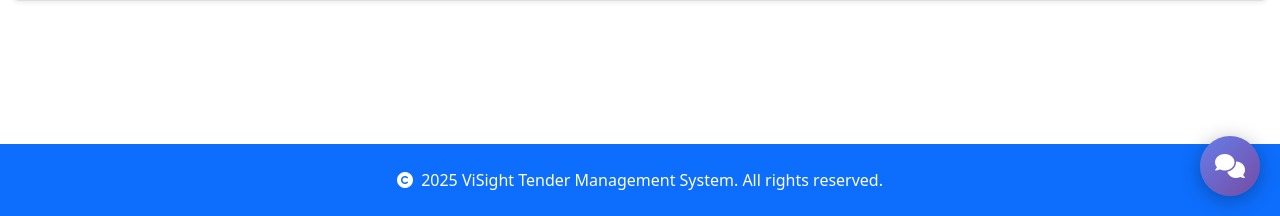
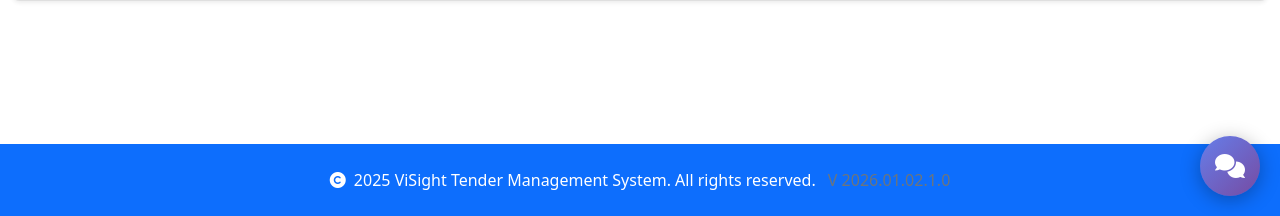
Before and after one commit to cmukoyi/tms, a Flask app: page /dashboard in a window 1280 px wide. Shown: the part 584-800 px from the top of the page. Run offline with Flask 2, Linux system fonts and the light colour scheme; the visitor is signed in with stand-in values (Sample User, id 1); data comes from the database, SQL or seed files in the repository; data that the repository does not hold is empty.

Commit message:
Add app version V 2026.01.02.1.0 to footer

```diff
--- a/templates/base.html
+++ b/templates/base.html
@@ -803,6 +803,7 @@
             <p class="mb-0">
               <i class="fas fa-copyright me-1"></i>
               2025 ViSight Tender Management System. All rights reserved.
+              <span class="ms-2 text-muted">V 2026.01.02.1.0</span>
             </p>
           </div>
         </div>
```
